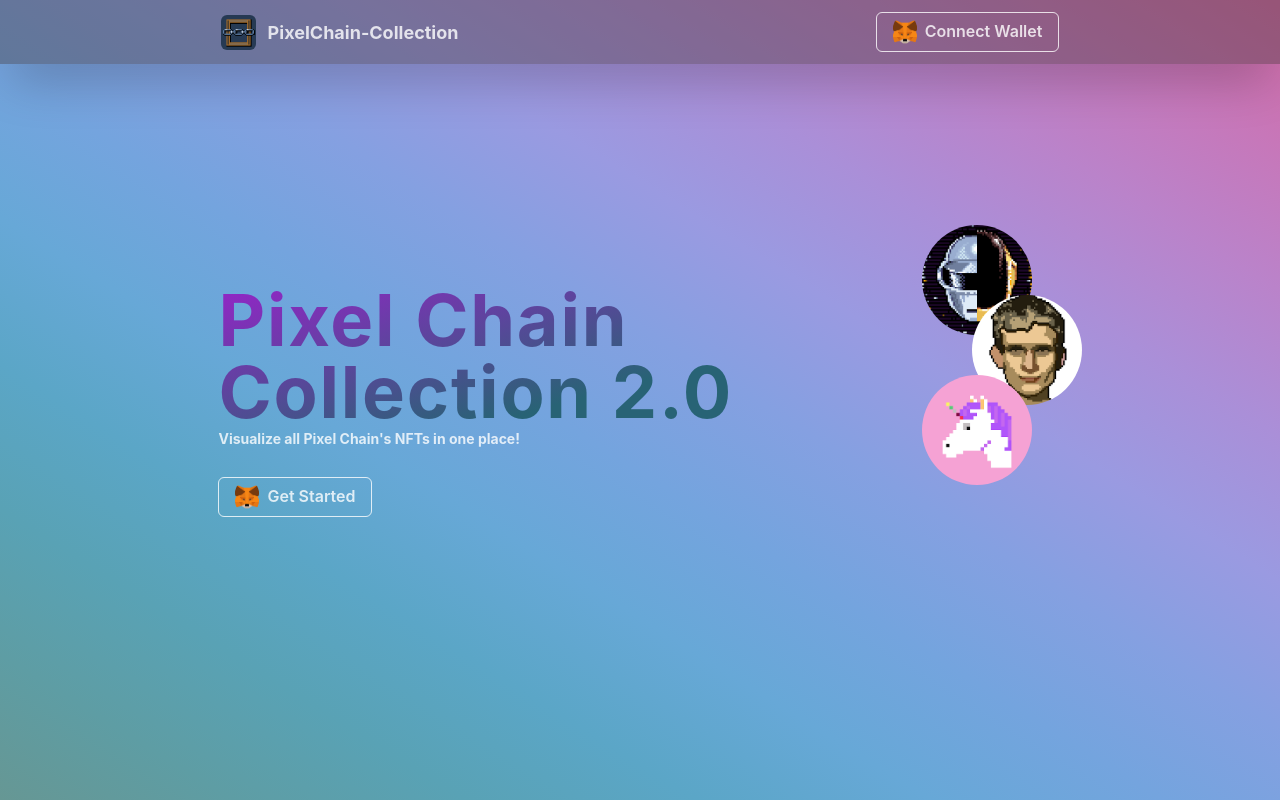
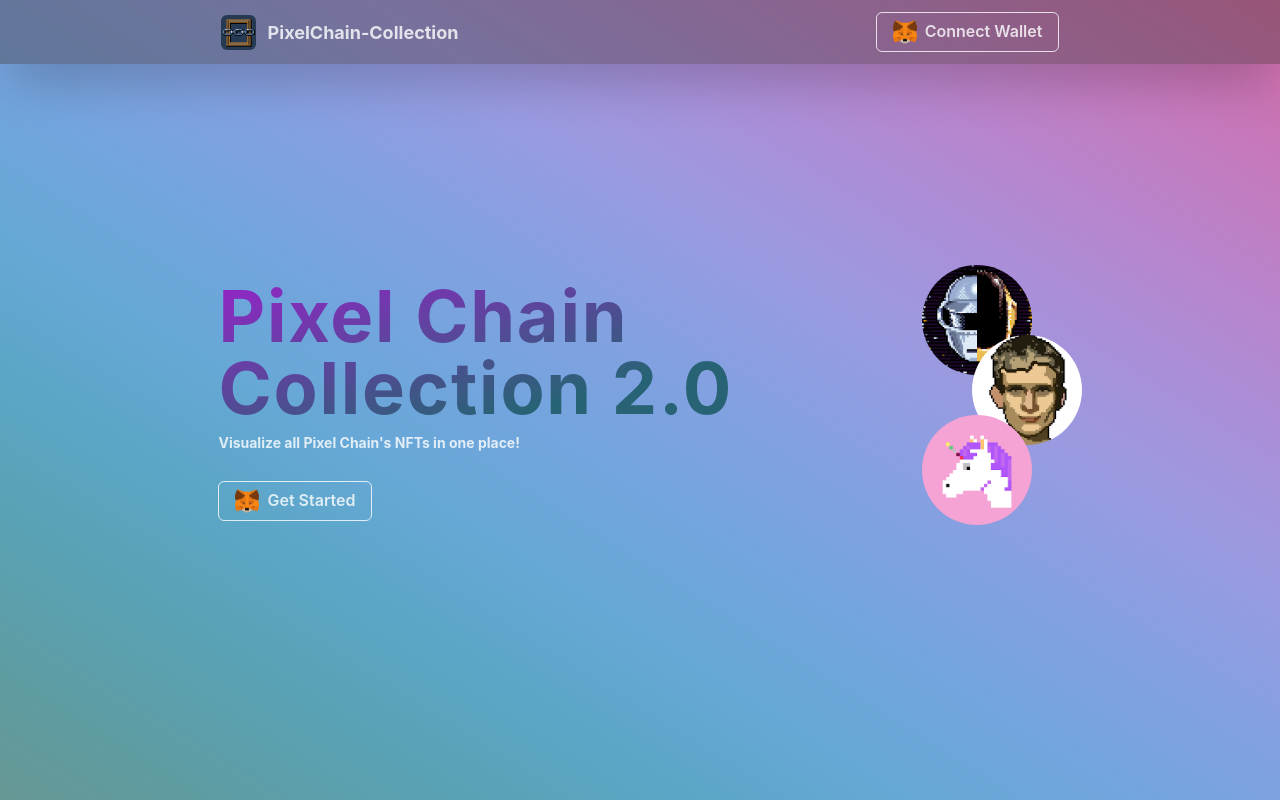
Before and after one commit to DaroMacs/nftstudios, a React (Vite) app: page / in a window 1280 px wide. Built offline with nearby package versions, Linux system fonts and the light colour scheme.

Commit message:
hero animated

```diff
--- a/src/Hero.tsx
+++ b/src/Hero.tsx
@@ -1,20 +1,17 @@
-import {
-	Text,
-	Flex,
-	Heading,
-	VStack,
-	Image,
-	Box,
-	Stack,
-} from '@chakra-ui/react';
+import { Text, Flex, Heading, VStack, Stack } from '@chakra-ui/react';
 import ButtonWallet from './utils/ButtonWallet';
 import vitalik from './assets/images/vitalik.png';
 import unicorn from './assets/images/unicorn.png';
 import daft from './assets/images/daft.png';
 import { motion } from 'framer-motion';
 import ImagePixeled from './utils/ImagePixeled';
-import { fadeLeft } from './components/variants';
-import { initial } from 'lodash';
+import {
+	fadeLeft,
+	fadeButton,
+	fadeTop1,
+	fadeTop2,
+	fadeTop3,
+} from './components/variants';
 
 const Hero = () => {
 	return (
@@ -38,8 +35,16 @@
 							<br />
 							Collection 2.0
 						</Heading>
+					</motion.div>
+					<motion.div
+						variants={fadeLeft}
+						initial='hidden'
+						animate='visible'
+						transition={{ duration: 1.2 }}
+					>
 						<Text
 							fontWeight={'bold'}
+							// letterSpacing={1}
 							fontSize='sm'
 							color={'whiteAlpha.800'}
 							pb={5}
@@ -47,27 +52,56 @@
 							Visualize all Pixel Chain&apos;s NFTs in one place!
 						</Text>
 					</motion.div>
+					<motion.div
+						variants={fadeButton}
+						initial='hidden'
+						animate='visible'
+						transition={{ duration: 1.6 }}
+					>
 						<ButtonWallet btnText='Get Started' />
+					</motion.div>
 				</VStack>
+
 				<Stack gap={8}>
+					<motion.div
+						variants={fadeTop1}
+						initial='hidden'
+						animate='visible'
+						transition={{ duration: 1 }}
+					>
 						<ImagePixeled
 							src={daft}
-						top={'30px'}
+							top={'70px'}
 							right={'30px'}
 							position={'relative'}
 						/>
+					</motion.div>
+					<motion.div
+						variants={fadeTop2}
+						initial='hidden'
+						animate='visible'
+						transition={{ duration: 1.1 }}
+					>
 						<ImagePixeled
 							src={vitalik}
-						top={'-50px'}
+							top={'-10px'}
 							right={'-20px'}
 							position={'relative'}
 						/>
+					</motion.div>
+					<motion.div
+						variants={fadeTop3}
+						initial='hidden'
+						animate='visible'
+						transition={{ duration: 1.2 }}
+					>
 						<ImagePixeled
 							src={unicorn}
-						top={'-120px'}
+							top={'-80px'}
 							right={'30px'}
 							position={'relative'}
 						/>
+					</motion.div>
 				</Stack>
 			</Flex>
 		</Flex>
--- a/src/components/variants.ts
+++ b/src/components/variants.ts
@@ -4,3 +4,22 @@
 	hidden: { opacity: 0, x: -300 },
 	visible: { opacity: 1, x: 0 },
 };
+
+export const fadeButton: Variants = {
+	hidden: { opacity: 0, x: 0 },
+	visible: { opacity: 1, x: 0 },
+};
+
+export const fadeTop1: Variants = {
+	hidden: { opacity: 0, y: 130 },
+	visible: { opacity: 1, y: 0 },
+};
+export const fadeTop2: Variants = {
+	hidden: { opacity: 0, y: 130 },
+	visible: { opacity: 1, y: 0 },
+};
+export const fadeTop3: Variants = {
+	hidden: { opacity: 0, y: 130 },
+	visible: { opacity: 1, y: 0 },
+	animate: {},
+};
--- a/src/main.tsx
+++ b/src/main.tsx
@@ -1,11 +1,11 @@
+import React from 'react';
+import App from './App';
 import { ChakraProvider } from '@chakra-ui/react';
-import React from 'react';
-import ReactDOM from 'react-dom/client';
-import App from './App';
-// import theme from './theme';
-// import './theme/styles.css';
+import { createRoot } from 'react-dom/client';
 
-ReactDOM.createRoot(document.getElementById('root')!).render(
+const container = document.getElementById('root');
+const root = createRoot(container!);
+root.render(
 	<React.StrictMode>
 		<ChakraProvider>
 			<App />
--- a/tsconfig.json
+++ b/tsconfig.json
@@ -17,5 +17,6 @@
 		"jsx": "react-jsx"
 	},
 	"include": ["src"],
-	"references": [{ "path": "./tsconfig.node.json" }]
+	"references": [{ "path": "./tsconfig.node.json" }],
+	"devDependencies": { "@types/react-dom": "^18.0.0" }
 }
```
Lines whose indentation alone changed are shown as unchanged.
